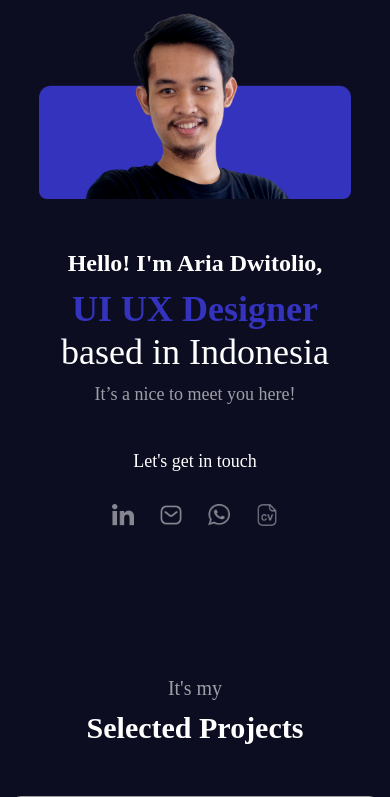
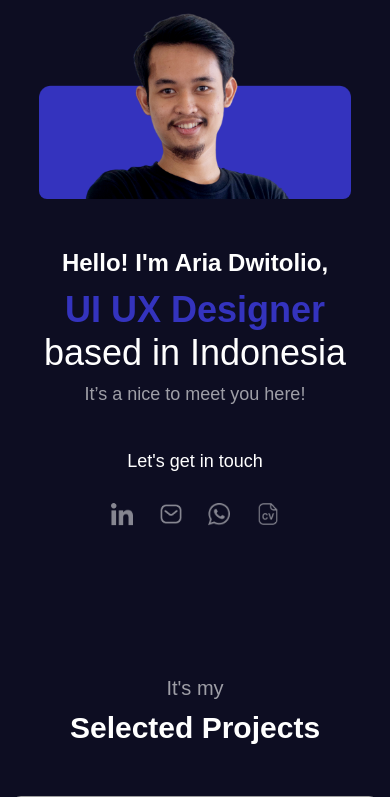
Before and after one commit to ariadwitolio/ariadwitolio.github.io, a PHP site: page / in a window 390 px wide. Shown: the part 101-898 px from the top of the page. Run offline with PHP 8.4, Linux system fonts and the light colour scheme; some libraries are stand-ins or nearby versions; grey boxes are pictures that could not be loaded.

Commit message:
Update arlosite.css

```diff
--- a/css/arlosite.css
+++ b/css/arlosite.css
@@ -1,11 +1,11 @@
       body {
         background-color: #0D0D22;
-        font-family: Agrandir;
+        font-family: Arial;
         text-decoration: none;
         padding-bottom: 0px;
       }
       h1, h2, h3, h4, h5, h6, p {
-        font-family: Agrandir;
+        font-family: Arial;
       }
       * {
          scrollbar-width: thin;
@@ -92,7 +92,7 @@
       }
       #hero h2 {
         font-size: 38px;
-        font-family: Agrandir;
+        font-family: Arial;
       }
       #hero h5 b #name {
         color: #3433BE;
@@ -392,7 +392,7 @@
         }
 
       h1, h2, h3, h4, h5, h6, p {
-        font-family: Agrandir;
+        font-family: Arial;
       }
         footer p {
         margin: 20px 0px 20px 0px;
@@ -507,7 +507,7 @@
           opacity: 60%;
         }
         #interest {
-          width: 90%;
+          width: 95%;
           padding: 35px;
           background-color: #171732;
           border-radius: 15px;
@@ -570,7 +570,7 @@
           margin-bottom: 30px;
         }
         #testimoni3 {
-          width: 90%;
+          width: 95%;
           padding: 30px;
           /*background-color: rgba(000, 0, 0, 0.15);*/
           background-color: #171732;
@@ -637,6 +637,6 @@
         }
 
       h1, h2, h3, h4, h5, h6, p {
-        font-family: Agrandir;
+        font-family: Arial;
       }
       }
```
